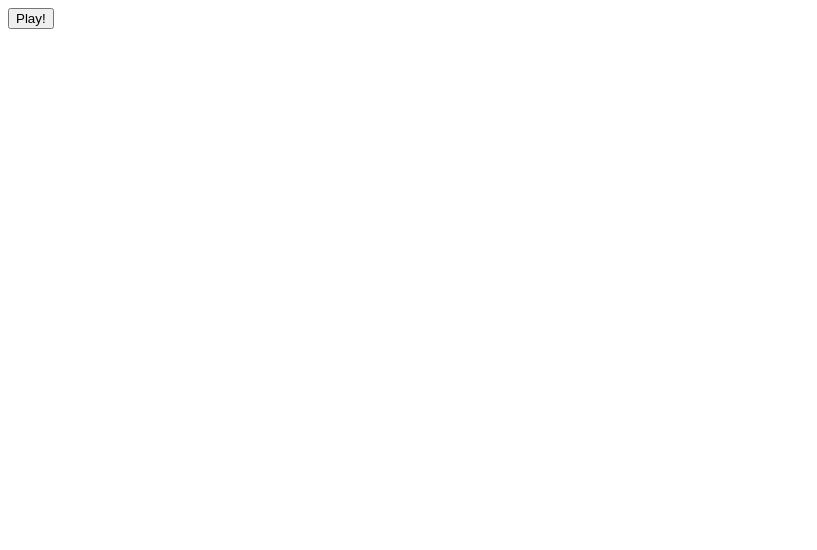
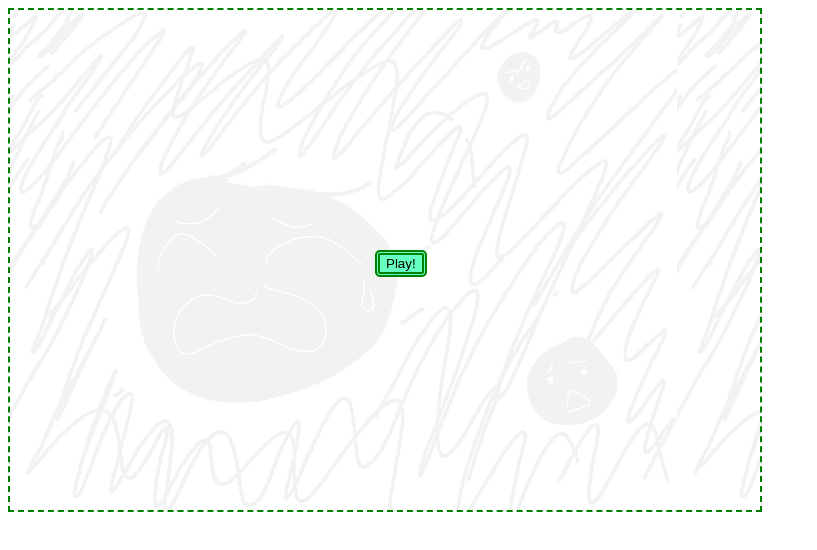
Before and after one commit to NoopsinK/EPQ, a website: page TAG/public/index.html in a window 1280 px wide. Shown: the whole page, without its empty margins (0-817 px from the left). Drawn offline with nearby package versions, Linux system fonts and the light colour scheme.

Commit message:
intial start menu
separated start menu from game menu
different background pictures used for both (but is currently the same placeholder image)
starting elements (startBtn and startCanvas) disappear when Play! is clicked
renamed some log statements for clarity
tagging still flickers out :(

```diff
--- a/TAG/public/app.js
+++ b/TAG/public/app.js
@@ -54,6 +54,9 @@ var sB
 var objects = []
 
 function startGame() {
+  //hide start button and start start canvas
+  document.getElementById("startBtn").style.display="none";
+  document.getElementById("startCanvas").style.display="none";
   gameArea.start()
 
   socket = io.connect('http://localhost:3000')
@@ -175,10 +178,10 @@ function updateGameArea() {
     if (players[i].id === player.id){
       if (player.isTagged === true){
         context.fillStyle = "red"
-        console.log('Im tagged')
+        console.log('tagged')
       } else {
         context.fillStyle = "green"
-        console.log('im not tagged')
+        console.log('free')
       }
       //console.log('drawing self')
     } else {
--- a/TAG/public/index.html
+++ b/TAG/public/index.html
@@ -8,7 +8,11 @@
   </head>
   <body>
     <!--define grid like snake x - use canvas rather than grid-->
-    <button id="startBtn" onclick="startGame()">Play!</button>
+  <!--  <img id="background" src="background.jpg" alt="picture of tag"> -->
+  <div id="startCanvas" class="start">
+  </div>
+
+    <button id="startBtn" class="start" onclick="startGame()">Play!</button>
   </body>
   <script src="https://cdn.socket.io/3.1.3/socket.io.min.js" integrity="sha384-cPwlPLvBTa3sKAgddT6krw0cJat7egBga3DJepJyrLl4Q9/5WLra3rrnMcyTyOnh" crossorigin="anonymous"></script>
   <script src="app.js" charset="utf-8"></script>
--- a/TAG/public/style.css
+++ b/TAG/public/style.css
@@ -1,4 +1,45 @@
+/*canvas is 750 x 500 px*/
+
 canvas {
+  z-index: 1;
   border-style: dashed;
   border-color: green;
+  background-image: url("background.jpg");
+  background-color: #99ffcc;
+  background-blend-mode: lighten;
+  background-size: contain;
 }
+
+button {
+  z-index: 2;
+  border-style: double;
+  border-width:5px;
+  border-color: green;
+  border-radius: 5px;
+
+  background-color: #66ffc2;
+
+  position: absolute;
+  top: 250px;
+  left: 375px;
+}
+
+#startCanvas {
+  width: 750px;
+  height: 500px;
+  border: 2px;
+  border-style: dashed;
+  border-color: green;
+
+  background-image: url("background.jpg");
+  background-color: #f2f2f2;
+  background-blend-mode: lighten;
+  background-size: contain;
+}
+
+#background {
+  /*background-image: url("background.jpg");*/
+  z-index: 0;
+  width: 750px;
+  height: 500px;
+}
```
Also changed, not shown: TAG/public/background.jpg (added).
